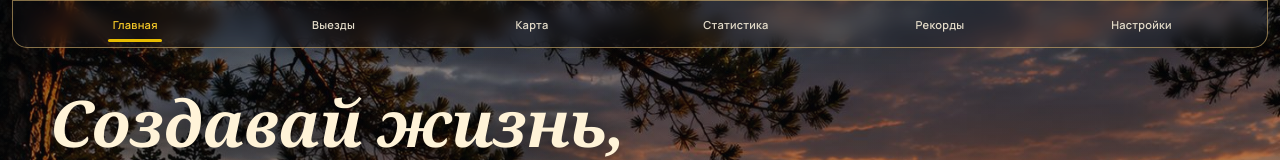
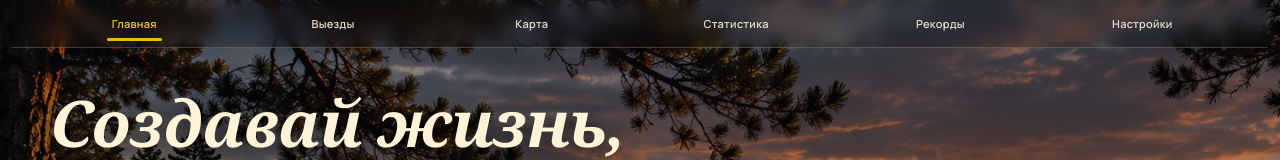
Before and after one commit to ivanovkir3012-blip/atlas-adventures, a React (Vite) app: page / in a window 1280 px wide. Shown: the top 160 px of the page. Built offline with nearby package versions, Linux system fonts and the light colour scheme.

Commit message:
Remove header frame and gray statistic icon backgrounds

```diff
--- a/src/style.css
+++ b/src/style.css
@@ -924,3 +924,20 @@ input,select,textarea{
   .dashboard-hero .hero-copy{padding:22px 10px!important}
   .dashboard-hero .hero-copy h1{font-size:clamp(34px,9vw,48px)!important}
 }
+
+
+/* Requested cleanup: minimal top navigation, transparent stat artwork, no footer slogan. */
+.topbar{
+  border:0!important;
+  border-bottom:1px solid rgba(207,174,108,.28)!important;
+  border-radius:0!important;
+  box-shadow:none!important;
+}
+.topbar .brand{display:none!important}
+.stat-grid-home .stat-art{
+  background:transparent!important;
+  border:0!important;
+  box-shadow:none!important;
+  outline:0!important;
+}
+.app-footer{display:none!important}
```
